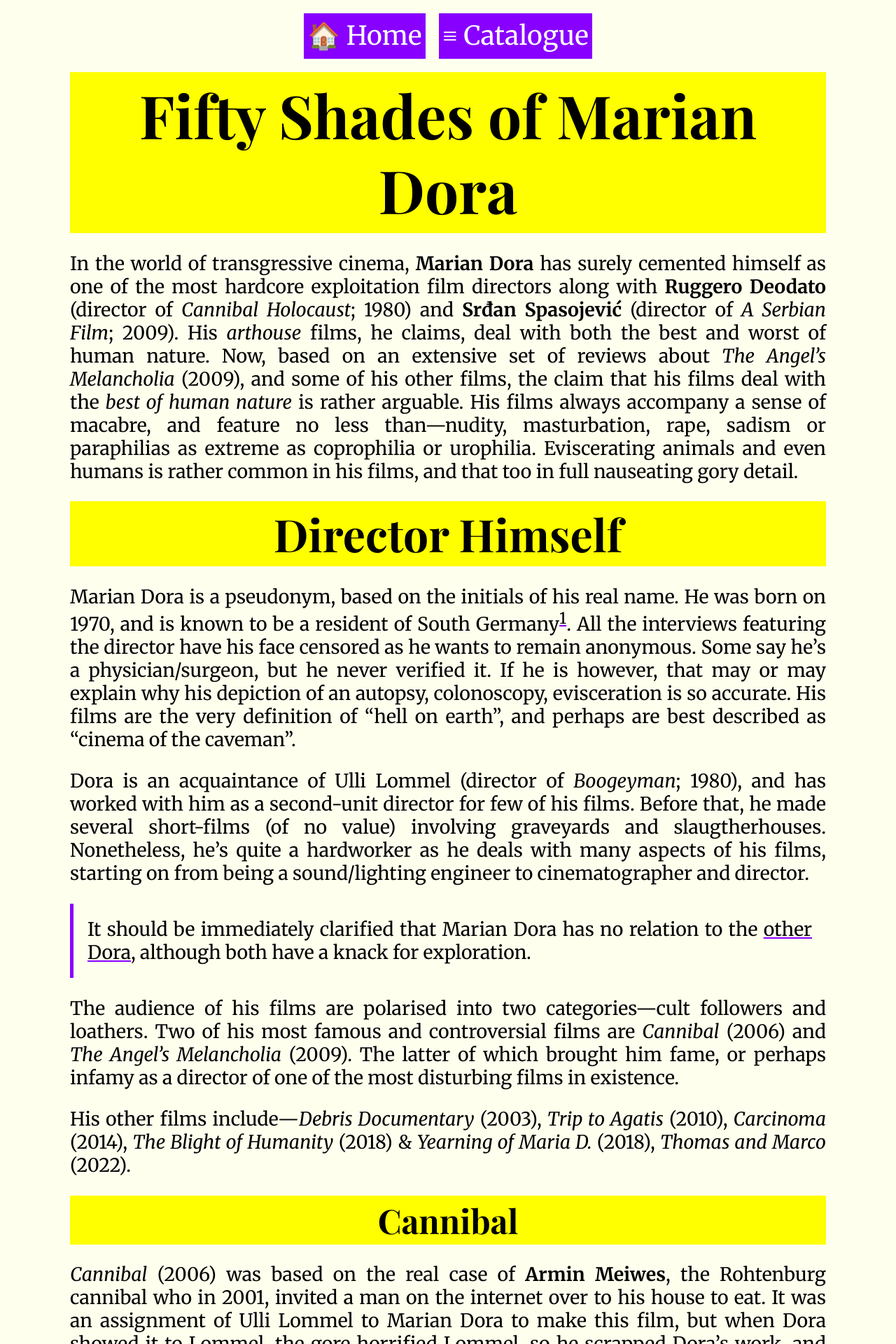
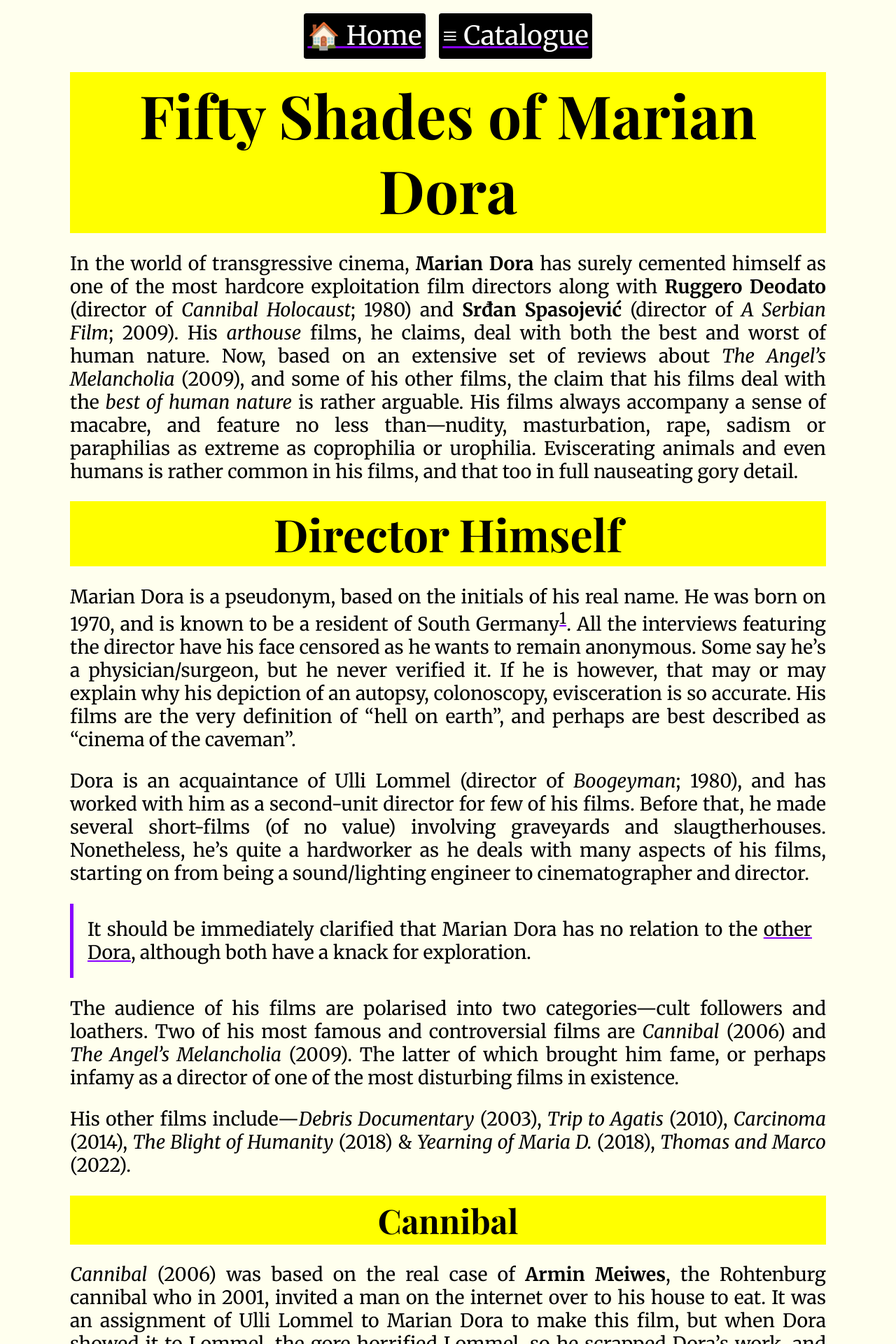
Before and after one commit to ankushian/ankushian.github.io, a Jekyll site: the page built from _posts/2025-08-12-critique-der-marian-dora.md, in a window 1280 px wide. Shown: the top 1920 px of the page at 70% size. Built offline with Jekyll 4.4.1, drawn with Linux system fonts in a browser that asks for light colours; some web fonts are replaced; our own code applies the rules of GitHub Pages for plain Markdown files.

Commit message:
Add final touch to style update

```diff
--- a/styles/post.scss
+++ b/styles/post.scss
@@ -61,10 +61,10 @@ h1 { font-size: 64pt; }
 h2 { font-size: 48pt; }
 h3 { font-size: 36pt; }
 
-mark {
-    background-color: white;
-    color: black;
-}
+// mark {
+//     background-color: yellow;
+//     color: black;
+// }
 
 /* For all pages. */
 #navigation {
@@ -72,13 +72,16 @@ mark {
     justify-content: center;
 
     a {
+        color: white;
+        background-color: black;
+        text-decoration-color: none;
+
         font-size: 28pt;
-        background-color: #8800ff;
-        color: white;
+        line-height: 1.25;
 
-        line-height: 1.25;
         padding: 0.25em 0.15em;
         margin: 0.5em 0.25em;
+        border-radius: 0.1em;
     }
 }
 
```
